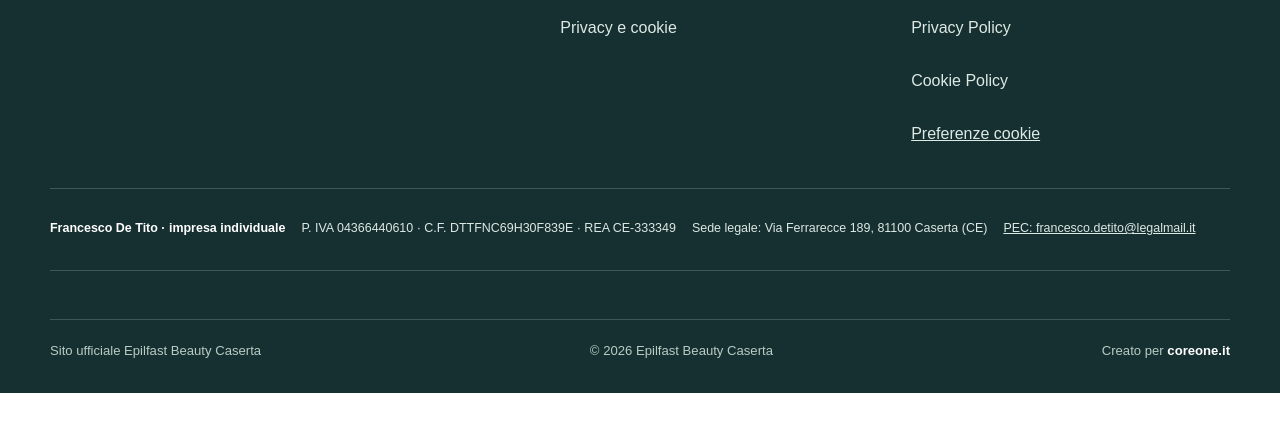
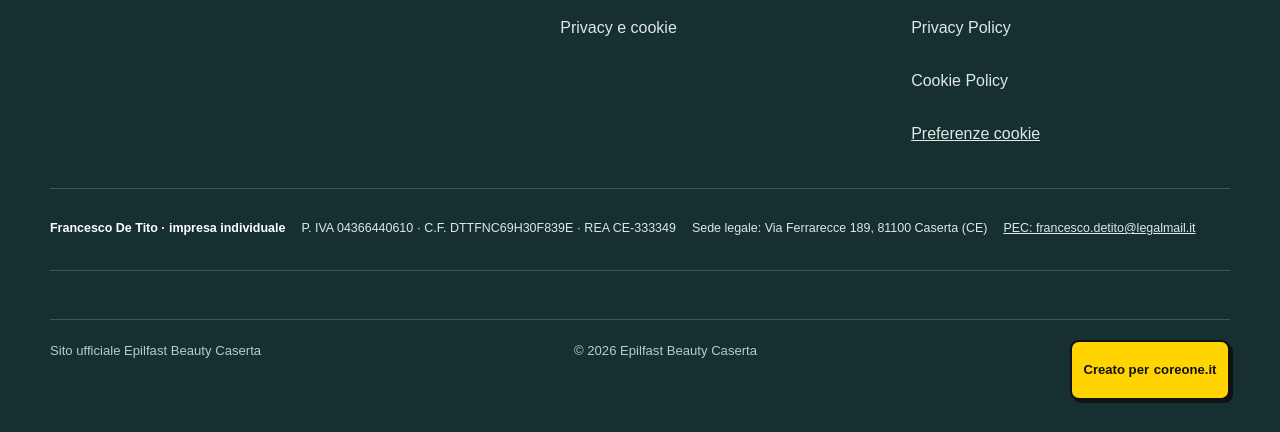
Before and after one commit to Epilfast/epilfast-beauty-caserta, a website: page index.html in a window 1280 px wide. Shown: the part 4219-4651 px from the top of the page. Before the commit the page ends 4612 px from the top, so only its background shows below. Drawn offline with Linux system fonts and the light colour scheme.

Commit message:
Update Site source

```diff
--- a/assets/site.css
+++ b/assets/site.css
@@ -233,6 +233,9 @@ p { margin: 0 0 1rem; }
 .footer-bottom { display: flex; justify-content: space-between; gap: 1rem; margin-top: 3rem; padding-top: 1.3rem; border-top: 1px solid rgba(255,255,255,.18); color: #b9cdc5; font-size: .82rem; }
 .footer-bottom a { color: #fff; font-weight: 700; text-decoration: none; }
 .footer-bottom a:hover, .footer-bottom a:focus-visible { text-decoration: underline; }
+.footer-bottom .coreone-credit { display: inline-flex; align-items: center; gap: .3rem; width: fit-content; min-height: 44px; padding: .35rem .72rem; border: 2px solid #111; border-radius: .55rem; background: #ffd400; color: #111; font-weight: 800; line-height: 1; box-shadow: 3px 3px 0 #111; }
+.footer-bottom .coreone-credit a { display: inline-flex; align-items: center; min-height: 44px; color: #111; font-weight: 900; }
+.footer-bottom .coreone-credit a:hover, .footer-bottom .coreone-credit a:focus-visible { color: #111; text-decoration-thickness: 2px; text-underline-offset: .18em; }
 
 @media (max-width: 980px) {
   .menu-toggle { display: block; }
--- a/assets/site.js
+++ b/assets/site.js
@@ -66,7 +66,7 @@ function footerTemplate() {
       <div><h3>Contatti</h3><div class="footer-links"><a href="tel:+${BUSINESS.phone}">${BUSINESS.phoneDisplay}</a><a href="https://maps.google.com/?q=Via+Ferrarecce+189+Caserta" target="_blank" rel="noopener">${BUSINESS.address}</a><a href="${BUSINESS.instagram}" target="_blank" rel="noopener">Instagram</a><a href="legal.html#privacy">Privacy Policy</a><a href="legal.html#cookie">Cookie Policy</a><button class="footer-cookie-button" type="button" data-cookie-settings>Preferenze cookie</button></div></div>
     </div>
     <div class="footer-legal" aria-label="Dati legali dell'impresa"><strong>Francesco De Tito · impresa individuale</strong><span>P. IVA 04366440610 · C.F. DTTFNC69H30F839E · REA CE-333349</span><span>Sede legale: Via Ferrarecce 189, 81100 Caserta (CE)</span><a href="mailto:francesco.detito@legalmail.it">PEC: francesco.detito@legalmail.it</a></div>
-    <div class="footer-bottom"><span>Sito ufficiale Epilfast Beauty Caserta</span><span>© ${new Date().getFullYear()} Epilfast Beauty Caserta</span><span>Creato per <a href="https://coreone.it/" target="_blank" rel="noopener">coreone.it</a></span></div>
+    <div class="footer-bottom"><span>Sito ufficiale Epilfast Beauty Caserta</span><span>© ${new Date().getFullYear()} Epilfast Beauty Caserta</span><span class="coreone-credit">Creato per <a href="https://coreone.it/" target="_blank" rel="noopener">coreone.it</a></span></div>
   </div></footer>`;
 }
 
```
Also changed, not shown: dist/assets/site.css, dist/assets/site.js.
